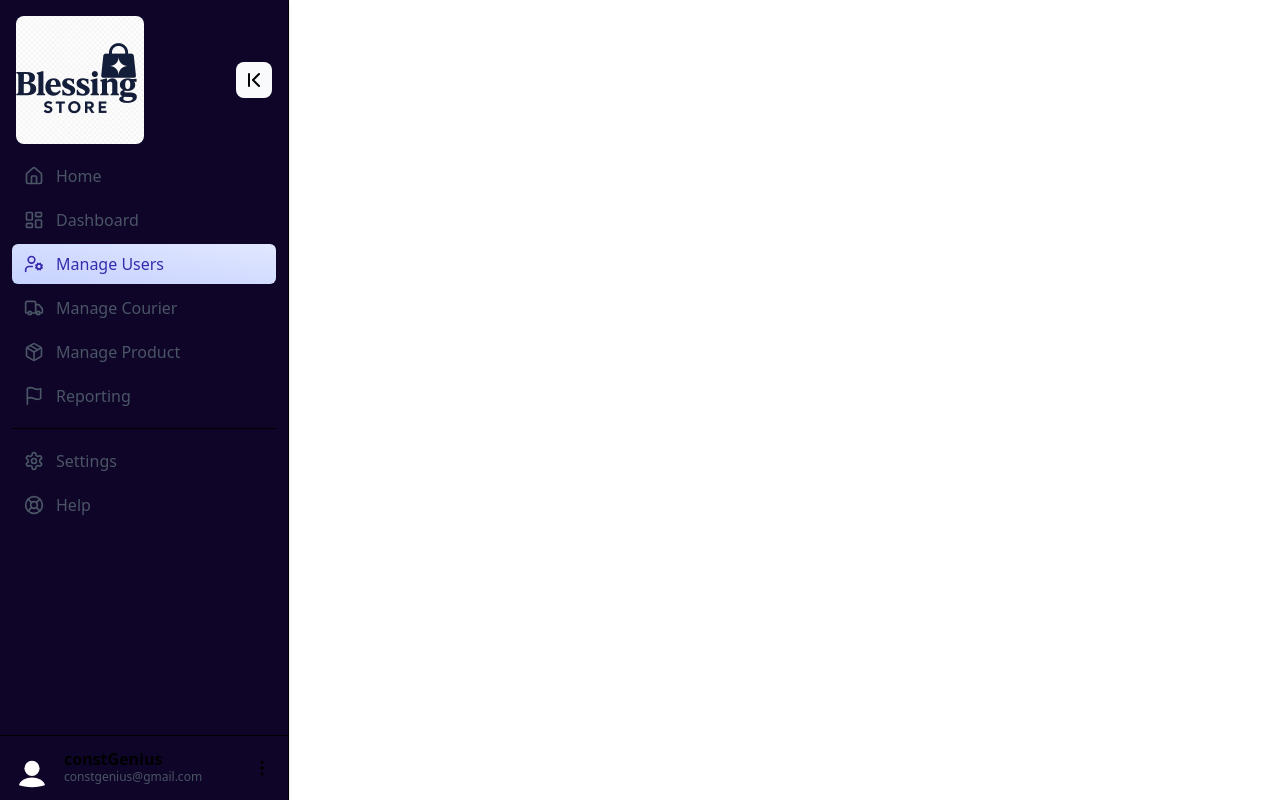
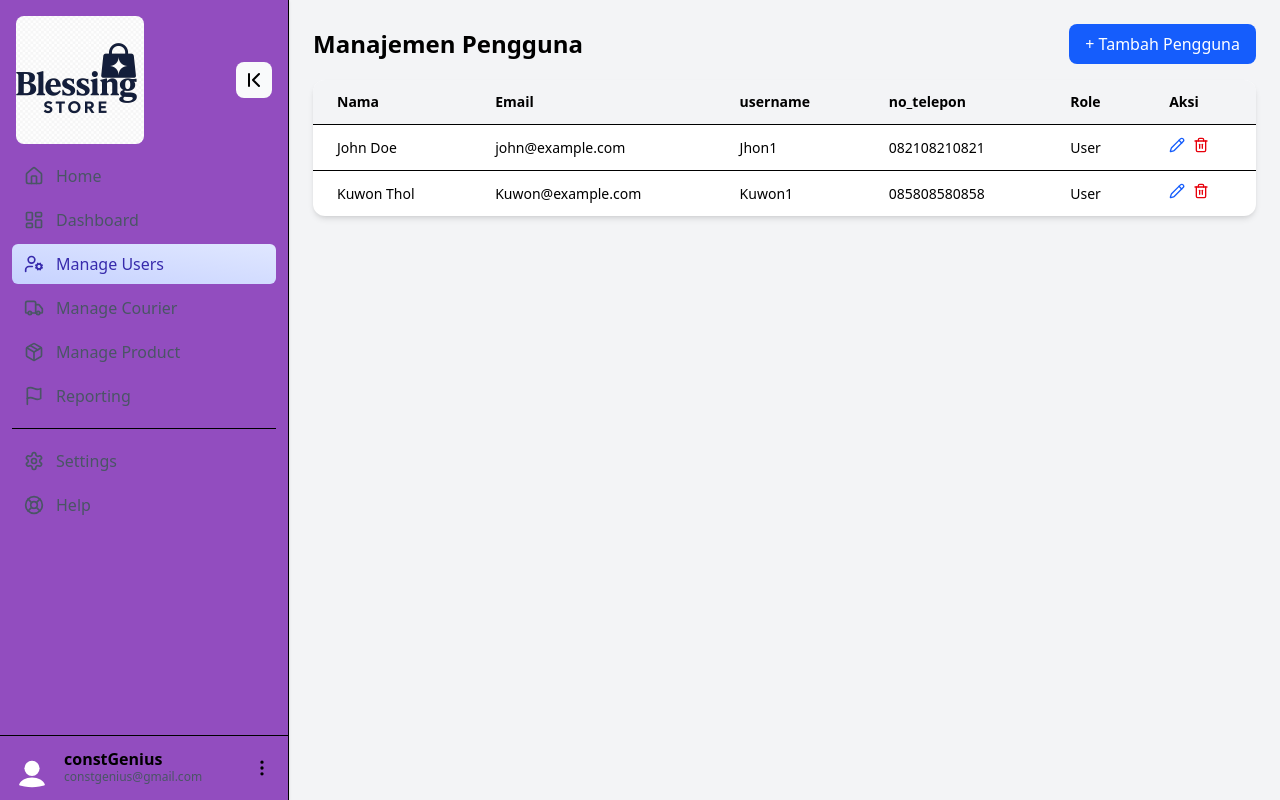
Before and after one commit to Project-PABW-Kelompok-5/Front-End, a React (Vite) app: page /admin/manageUsers in a window 1280 px wide. Built offline with nearby package versions, Linux system fonts and the light colour scheme.

Commit message:
Update Admin dashboard, manage users

```diff
--- a/package.json
+++ b/package.json
@@ -13,10 +13,12 @@
     "@radix-ui/react-separator": "^1.1.3",
     "@radix-ui/react-slot": "^1.2.0",
     "@tailwindcss/postcss": "^4.1.4",
+    "chart.js": "^4.4.9",
     "class-variance-authority": "^0.7.1",
     "lucide-react": "^0.503.0",
     "path": "^0.12.7",
     "react": "^19.0.0",
+    "react-chartjs-2": "^5.3.0",
     "react-dom": "^19.0.0",
     "react-icons": "^5.5.0",
     "react-router-dom": "^7.5.1",
--- /dev/null
+++ b/src/components/AdminSidebar.jsx
@@ -0,0 +1,30 @@
+// src/components/admin/AdminSidebar.jsx
+import Sidebar, { SidebarItem } from "../components/Sidebar.jsx";
+import {
+  Home,
+  LayoutDashboard,
+  UserCog,
+  Truck,
+  Package,
+  Flag,
+  Settings,
+  LifeBuoy
+} from "lucide-react";
+
+const AdminSidebar = ({ activePage }) => {
+  return (
+    <Sidebar>
+      <SidebarItem icon={<Home size={20} />} text="Home" to="/" active={activePage === "Home"} />
+      <SidebarItem icon={<LayoutDashboard size={20} />} text="Dashboard" to="/admin/dashboard" active={activePage === "Dashboard"} />
+      <SidebarItem icon={<UserCog size={20} />} text="Manage Users" to="/admin/manageUsers" active={activePage === "Manage Users"} />
+      <SidebarItem icon={<Truck size={20} />} text="Manage Courier" to="/admin/manageCourier" active={activePage === "Manage Courier"} />
+      <SidebarItem icon={<Package size={20} />} text="Manage Product" to="/admin/manageProduct" active={activePage === "Manage Product"} />
+      <SidebarItem icon={<Flag size={20} />} text="Reporting" active={activePage === "Reporting"} />
+      <hr className="my-3" />
+      <SidebarItem icon={<Settings size={20} />} text="Settings" active={activePage === "Settings"} />
+      <SidebarItem icon={<LifeBuoy size={20} />} text="Help" active={activePage === "Help"} />
+    </Sidebar>
+  );
+};
+
+export default AdminSidebar;
--- a/src/components/Sidebar.jsx
+++ b/src/components/Sidebar.jsx
@@ -10,8 +10,8 @@ export default function Sidebar({ children }) {
   const [expanded, setExpanded] = useState(true);
   return (
     <>
-      <aside className="h-screen">
-        <nav className="h-full flex flex-col bg-[#0F0529] border-r shadow-sm">
+      <aside className="min-h-screen sticky top-0">
+        <nav className="h-full flex flex-col bg-[#924DBF] border-r shadow-sm">
           <div className="p-4 pb-2 flex justify-between items-center">
             <img
               src={logo}
--- a/src/pages/admin/ManageCourier.jsx
+++ b/src/pages/admin/ManageCourier.jsx
@@ -1,22 +1,15 @@
 // src/pages/admin/Dashboard.jsx
-import Sidebar, {SidebarItem} from '../../components/Sidebar.jsx';
-import { LayoutDashboard, Home, Flag, LifeBuoy, Settings, UserCog, Truck, Package } from "lucide-react";
+import AdminSidebar from '../../components/AdminSidebar.jsx';
 
 const ManageCourirer = () => {
   return (
     <>
       <div className="flex">
-        <Sidebar>
-          <SidebarItem icon={<Home size={20} />} text="Home" to="/" />
-          <SidebarItem icon={<LayoutDashboard size={20} />} text="Dashboard" to='/admin/dashboard'/>
-          <SidebarItem icon={<UserCog size={20} />} text="Manage Users" to='/admin/manageUsers' />
-          <SidebarItem icon={<Truck size={20} />} text="Manage Courier" to='/admin/manageCourier' active/>
-          <SidebarItem icon={<Package size={20} />} text="Manage Product" to='/admin/manageProduct' />
-          <SidebarItem icon={<Flag size={20} />} text="Reporting" />
-          <hr className="my-3" />
-          <SidebarItem icon={<Settings size={20} />} text="Settings" />
-          <SidebarItem icon={<LifeBuoy size={20} />} text="Help" />
-        </Sidebar>
+        <AdminSidebar activePage="Manage Courier" />
+        <div className="flex-1 p-6 bg-gray-100 min-h-screen">
+          <h1 className="text-2xl font-semibold">Manage Courier</h1>
+          {/* Add your content here */}
+        </div>
       </div>
     </>
   )
--- a/src/pages/admin/ManageProduct.jsx
+++ b/src/pages/admin/ManageProduct.jsx
@@ -1,22 +1,15 @@
 // src/pages/admin/Dashboard.jsx
-import Sidebar, {SidebarItem} from '../../components/Sidebar.jsx';
-import { LayoutDashboard, Home, Flag, LifeBuoy, Settings, UserCog, Truck, Package } from "lucide-react";
+import AdminSidebar from '../../components/AdminSidebar.jsx';
 
 const ManageProduct = () => {
   return (
     <>
       <div className="flex">
-        <Sidebar>
-          <SidebarItem icon={<Home size={20} />} text="Home" to="/" />
-          <SidebarItem icon={<LayoutDashboard size={20} />} text="Dashboard" to='/admin/dashboard'/>
-          <SidebarItem icon={<UserCog size={20} />} text="Manage Users" to='/admin/manageUsers' />
-          <SidebarItem icon={<Truck size={20} />} text="Manage Courier" to='/admin/manageCourier' />
-          <SidebarItem icon={<Package size={20} />} text="Manage Product" to='/admin/manageProduct' active/>
-          <SidebarItem icon={<Flag size={20} />} text="Reporting" />
-          <hr className="my-3" />
-          <SidebarItem icon={<Settings size={20} />} text="Settings" />
-          <SidebarItem icon={<LifeBuoy size={20} />} text="Help" />
-        </Sidebar>
+        <AdminSidebar activePage="Manage Product" />
+        <div className="flex-1 p-6 bg-gray-100 min-h-screen">
+          <h1 className="text-2xl font-semibold">Manage Product</h1>
+          {/* Add your content here */}
+        </div>
       </div>
     </>
   )
--- a/src/pages/admin/ManageUsers.jsx
+++ b/src/pages/admin/ManageUsers.jsx
@@ -1,25 +1,141 @@
-// src/pages/admin/Dashboard.jsx
-import Sidebar, {SidebarItem} from '../../components/Sidebar.jsx';
-import { LayoutDashboard, Home, Flag, LifeBuoy, Settings, UserCog, Truck, Package } from "lucide-react";
+// src/pages/admin/ManageUsers.jsx
+import { useState } from 'react';
+import { Pencil, Trash2 } from "lucide-react";
+import AdminSidebar from '../../components/AdminSidebar.jsx';
+
+const dummyUsers = [
+  { id: 1, name: 'John Doe', email: 'john@example.com',username: "Jhon1", no_telepon : "082108210821", role: 'User' },
+  { id: 2, name: 'Kuwon Thol', email: 'Kuwon@example.com',username: "Kuwon1", no_telepon : "085808580858", role: 'User' },
+];
 
 const ManageUsers = () => {
+  const [users, setUsers] = useState(dummyUsers);
+  const [showModal, setShowModal] = useState(false);
+  const [newUser, setNewUser] = useState({ name: '', email: '', username: '' , no_telepon:'', role: 'User' });
+
+  const handleAddUser = () => {
+    const id = Date.now();
+    setUsers([...users, { ...newUser, id }]);
+    setNewUser({ name: '', email: '',username:'', no_telepon: '', role: 'User' });
+    setShowModal(false);
+  };
+
+  const handleDelete = (id) => {
+    setUsers(users.filter(user => user.id !== id));
+  };
+
   return (
-    <>
-      <div className="flex">
-        <Sidebar>
-          <SidebarItem icon={<Home size={20} />} text="Home" to="/" />
-          <SidebarItem icon={<LayoutDashboard size={20} />} text="Dashboard" to='/admin/dashboard'/>
-          <SidebarItem icon={<UserCog size={20} />} text="Manage Users" to='/admin/manageUsers' active/>
-          <SidebarItem icon={<Truck size={20} />} text="Manage Courier" to='/admin/manageCourier' />
-          <SidebarItem icon={<Package size={20} />} text="Manage Product" to='/admin/manageProduct' />
-          <SidebarItem icon={<Flag size={20} />} text="Reporting" />
-          <hr className="my-3" />
-          <SidebarItem icon={<Settings size={20} />} text="Settings" />
-          <SidebarItem icon={<LifeBuoy size={20} />} text="Help" />
-        </Sidebar>
+    <div className="flex">
+      <AdminSidebar activePage="Manage Users" />
+
+      <div className="flex-1 p-6 bg-gray-100 min-h-screen">
+        <div className="flex justify-between items-center mb-4">
+          <h1 className="text-2xl font-semibold">Manajemen Pengguna</h1>
+          <button
+            onClick={() => setShowModal(true)}
+            className="bg-blue-600 text-white px-4 py-2 rounded-lg hover:bg-blue-700"
+          >
+           + Tambah Pengguna
+          </button>
+        </div>
+
+        <div className="bg-white shadow-md rounded-xl overflow-x-auto">
+          <table className="min-w-full text-left text-sm">
+            <thead className="bg-gray-100">
+              <tr>
+                <th className="px-6 py-3">Nama</th>
+                <th className="px-6 py-3">Email</th>
+                <th className="px-6 py-3">username</th>
+                <th className="px-6 py-3">no_telepon</th>
+                <th className="px-6 py-3">Role</th>
+                <th className="px-6 py-3">Aksi</th>
+              </tr>
+            </thead>
+            <tbody>
+              {users.map(user => (
+                <tr key={user.id} className="border-t">
+                  <td className="px-6 py-3">{user.name}</td>
+                  <td className="px-6 py-3">{user.email}</td>
+                  <td className="px-6 py-3">{user.username}</td>
+                  <td className="px-6 py-3">{user.no_telepon}</td>
+                  <td className="px-6 py-3">{user.role}</td>
+                  <td className="px-6 py-3 space-x-2">
+                    <button className="text-blue-600">
+                      <Pencil size={16} />
+                    </button>
+                    <button onClick={() => handleDelete(user.id)} className="text-red-600">
+                      <Trash2 size={16} />
+                    </button>
+                  </td>
+                </tr>
+              ))}
+            </tbody>
+          </table>
+        </div>
+
+        {/* Modal Tambah Pengguna */}
+        {showModal && (
+          <div className="fixed inset-0 bg-black bg-opacity-40 flex items-center justify-center z-50">
+            <div className="bg-white rounded-xl p-6 w-full max-w-md shadow-lg">
+              <h2 className="text-xl font-semibold mb-4">Tambah Pengguna</h2>
+              <div className="space-y-4">
+                <input
+                  type="text"
+                  placeholder="Nama"
+                  value={newUser.name}
+                  onChange={(e) => setNewUser({ ...newUser, name: e.target.value })}
+                  className="w-full px-4 py-2 border rounded-lg"
+                />
+                <input
+                  type="email"
+                  placeholder="Email"
+                  value={newUser.email}
+                  onChange={(e) => setNewUser({ ...newUser, email: e.target.value })}
+                  className="w-full px-4 py-2 border rounded-lg"
+                />
+                <input
+                  type="username"
+                  placeholder="Username"
+                  value={newUser.username}
+                  onChange={(e) => setNewUser({ ...newUser, username: e.target.value })}
+                  className="w-full px-4 py-2 border rounded-lg"
+                />
+                <input
+                  type="no_telepon"
+                  placeholder="No Telepon"
+                  value={newUser.email}
+                  onChange={(e) => setNewUser({ ...newUser, no_telepon: e.target.value })}
+                  className="w-full px-4 py-2 border rounded-lg"
+                />
+                <select
+                  value={newUser.role}
+                  onChange={(e) => setNewUser({ ...newUser, role: e.target.value })}
+                  className="w-full px-4 py-2 border rounded-lg"
+                >
+                  <option value="User">User</option>
+                  <option value="Admin">Admin</option>
+                </select>
+                <div className="flex justify-end space-x-2">
+                  <button
+                    onClick={() => setShowModal(false)}
+                    className="px-4 py-2 rounded-lg bg-gray-300 hover:bg-gray-400"
+                  >
+                    Batal
+                  </button>
+                  <button
+                    onClick={handleAddUser}
+                    className="px-4 py-2 rounded-lg bg-blue-600 text-white hover:bg-blue-700"
+                  >
+                    Simpan
+                  </button>
+                </div>
+              </div>
+            </div>
+          </div>
+        )}
       </div>
-    </>
-  )
-}
+    </div>
+  );
+};
 
 export default ManageUsers;
```
Also changed, not shown: src/pages/admin/Dashboard.jsx (+69 -15 lines), 1 other file (tests, documents, lock files or other folders).
